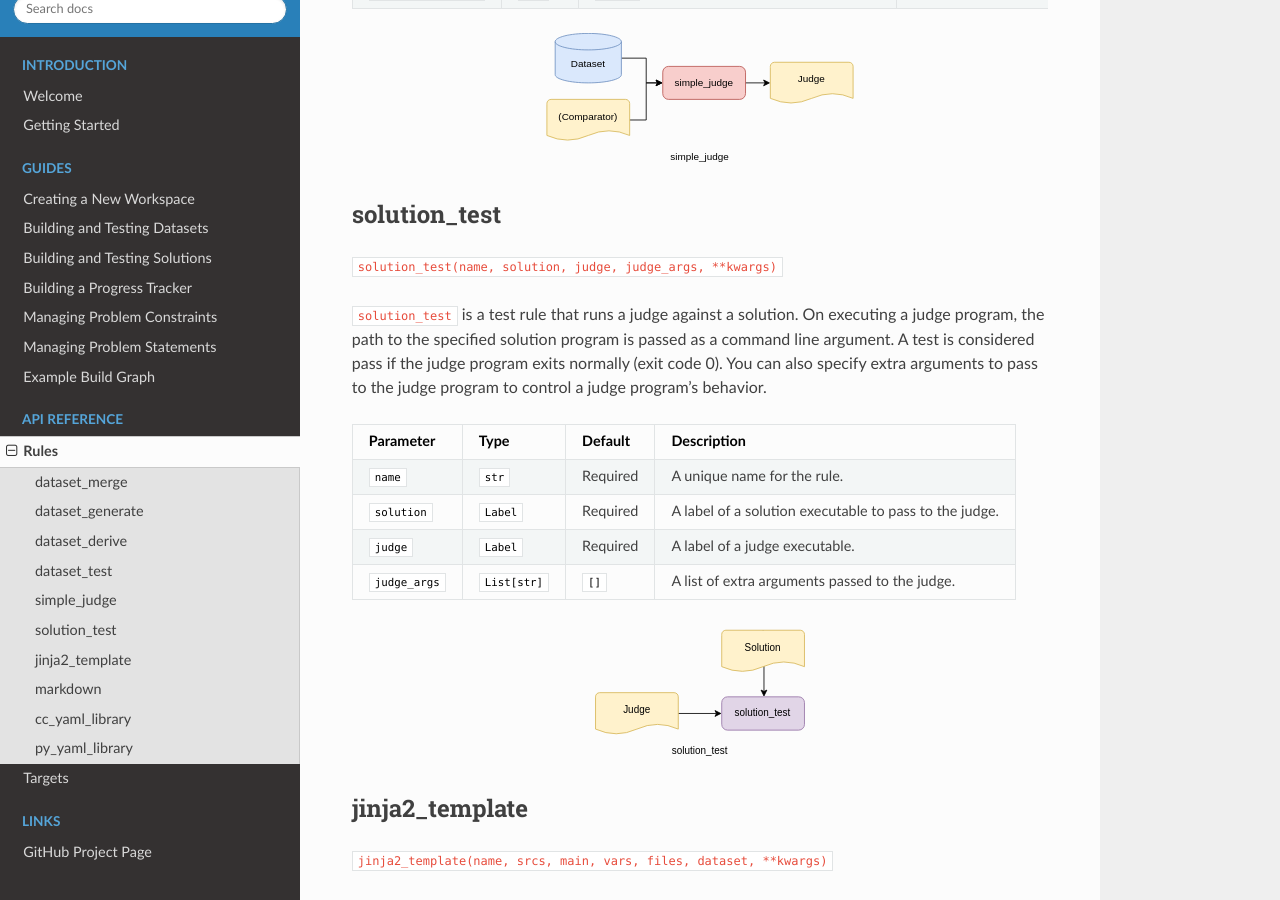
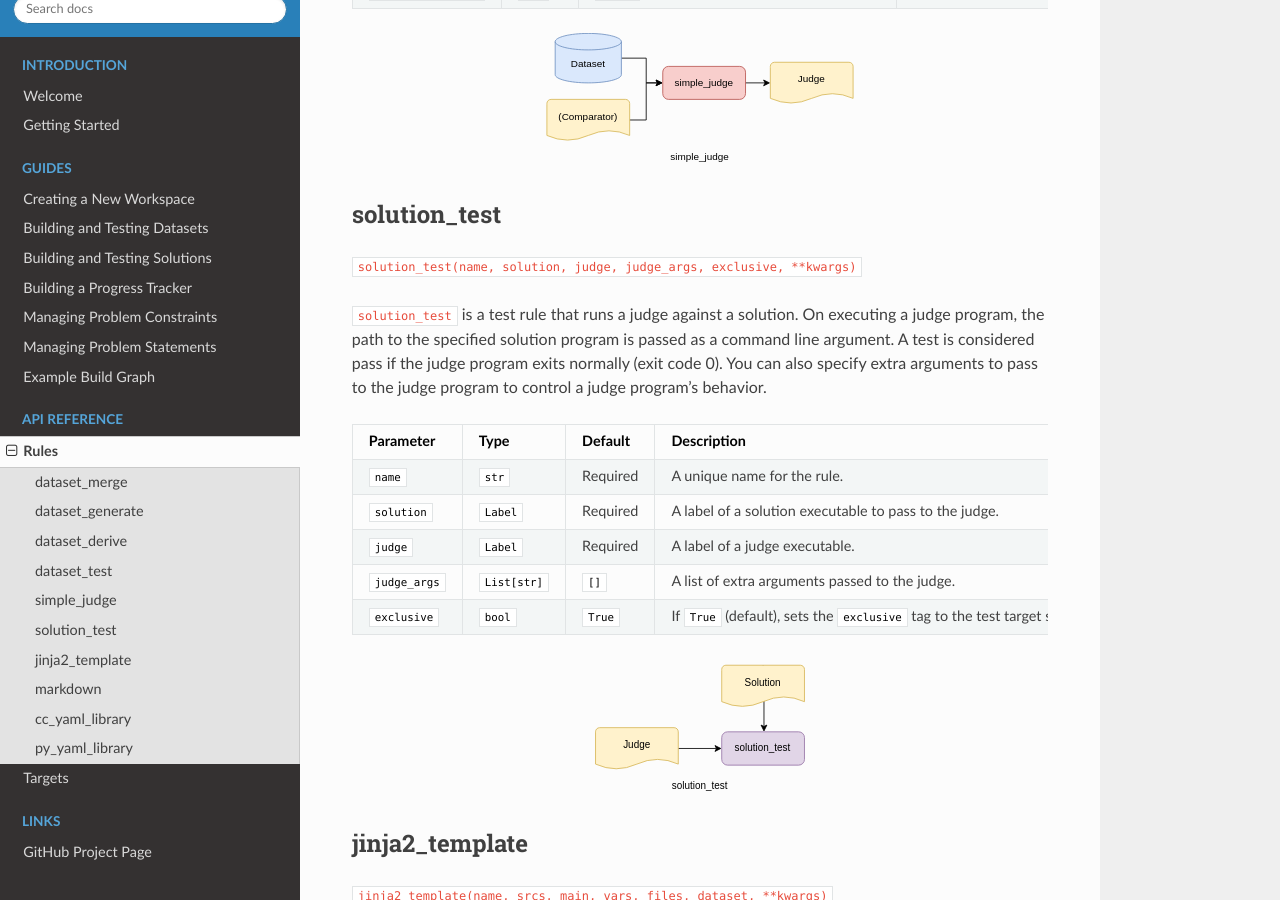
Before and after one commit to nya3jp/rules_contest, a Sphinx documentation site: the page built from docs/reference/rules.md, in a window 1280 px wide and 900 px high, scrolled down 3420 px. Built offline with Sphinx 7.4.7 and the Read the Docs theme 2.0.0, drawn with Linux system fonts in a browser that asks for light colours.

Commit message:
Set the exclusive tag to solution_test by default

```diff
--- a/docs/reference/rules.md
+++ b/docs/reference/rules.md
@@ -117,7 +117,7 @@ the expectation of a solution.
 
 ## solution_test
 
-`solution_test(name, solution, judge, judge_args, **kwargs)`
+`solution_test(name, solution, judge, judge_args, exclusive, **kwargs)`
 
 `solution_test` is a test rule that runs a judge against a solution.
 On executing a judge program, the path to the specified solution program is
@@ -131,6 +131,7 @@ pass to the judge program to control a judge program's behavior.
 | `solution` | `Label` | Required | A label of a solution executable to pass to the judge. |
 | `judge` | `Label` | Required | A label of a judge executable. |
 | `judge_args` | `List[str]` | `[]` | A list of extra arguments passed to the judge. |
+| `exclusive` | `bool` | `True` | If `True` (default), sets the `exclusive` tag to the test target so that the test does not run in parallel with other tests. |
 
 ![solution_test](../images/solution_test.svg)
 
```
Also changed, not shown: 2 other files.
